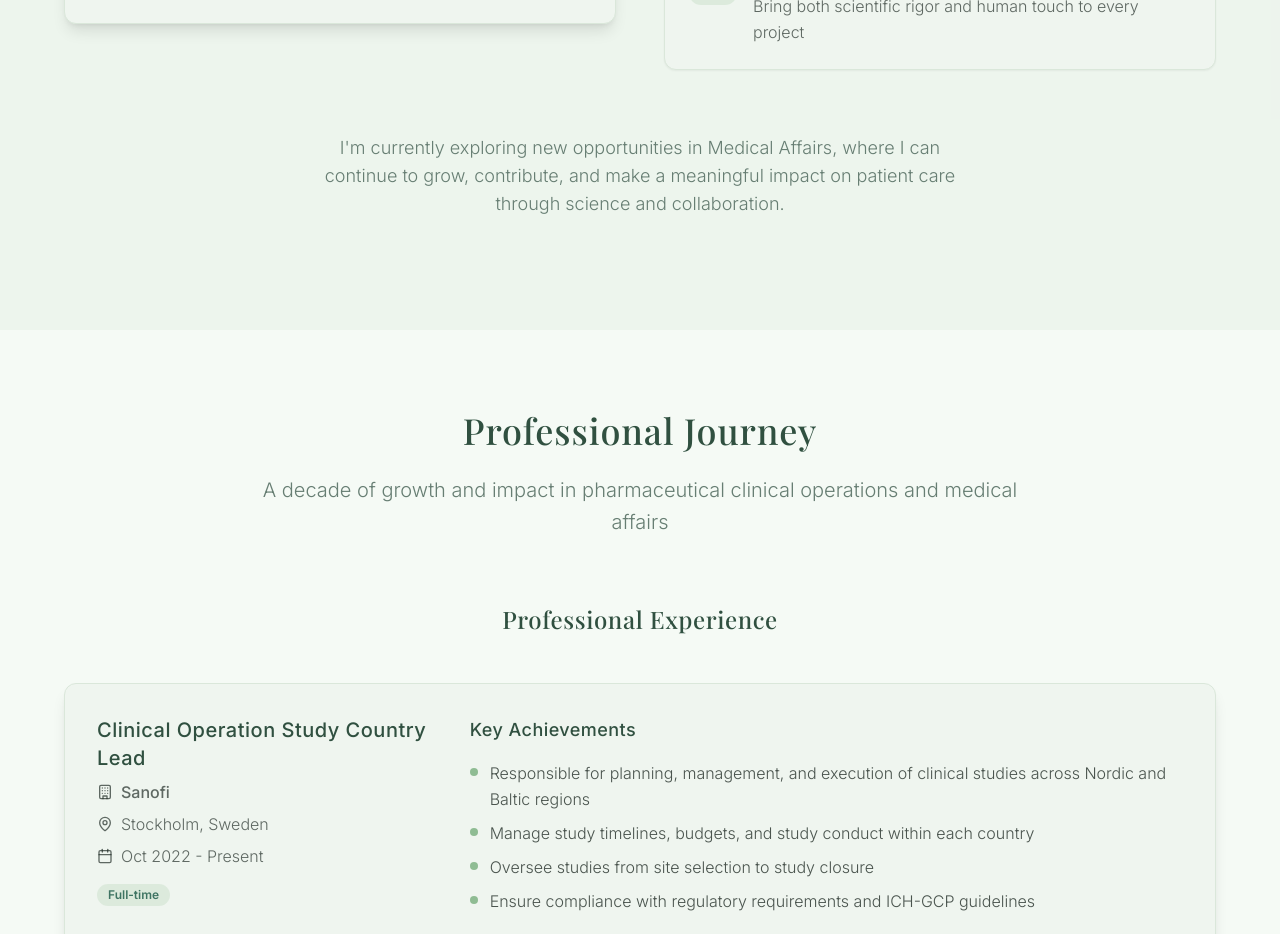
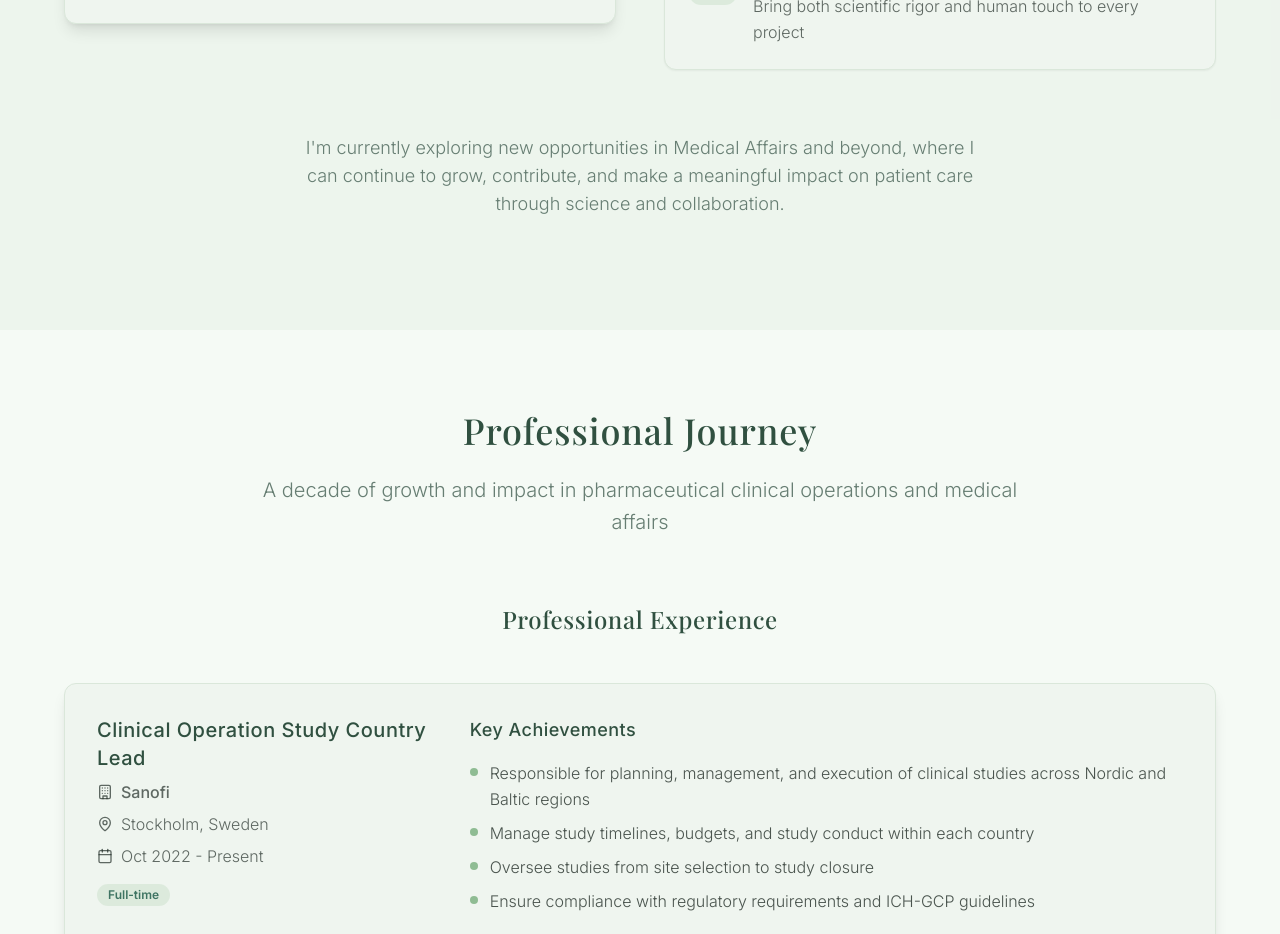
Before and after one commit to mhkok/femkes-scandi-profile, a React (Vite) app: page / in a window 1280 px wide. Shown: the part 1660-2594 px from the top of the page. Built offline with nearby package versions, Linux system fonts and the light colour scheme.

Commit message:
change text

```diff
--- a/src/components/About.tsx
+++ b/src/components/About.tsx
@@ -147,9 +147,10 @@ export default function About() {
           {/* Bottom CTA */}
           <div className="mt-16 text-center animate-fade-in">
             <p className="text-lg text-muted-foreground font-light mb-8 max-w-2xl mx-auto">
-              I'm currently exploring new opportunities in Medical Affairs,
-              where I can continue to grow, contribute, and make a meaningful
-              impact on patient care through science and collaboration.
+              I'm currently exploring new opportunities in Medical Affairs and
+              beyond, where I can continue to grow, contribute, and make a
+              meaningful impact on patient care through science and
+              collaboration.
             </p>
           </div>
         </div>
```
